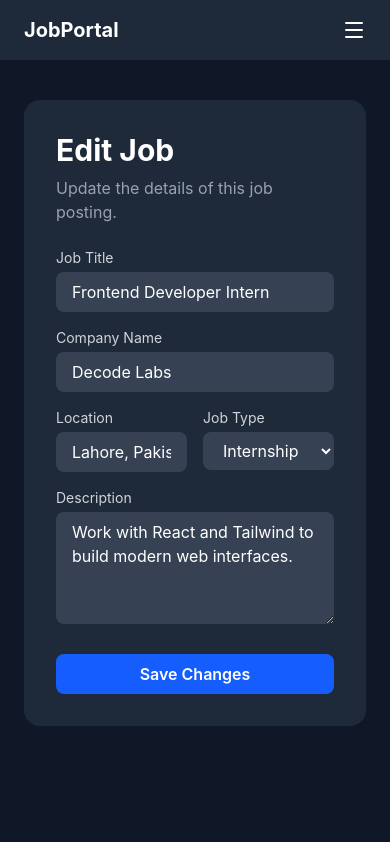
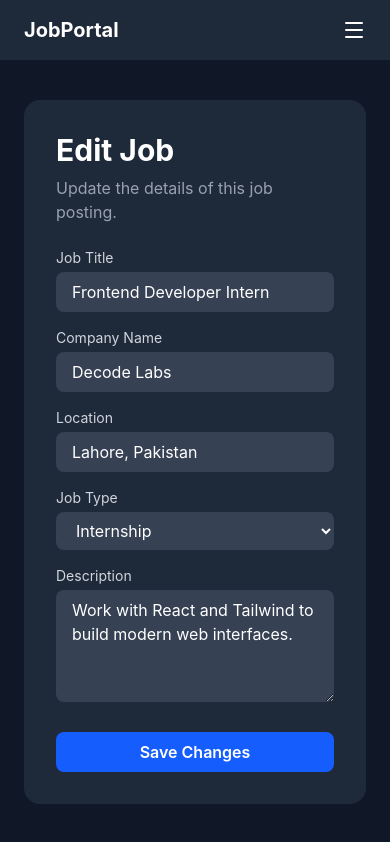
Before and after one commit to hamidnadeem043/JOB-PORTAL, a React (Vite) app in the folder job-portal/: page /recruiter/edit-job/1 in a window 390 px wide. Shown: the top 842 px of the page. Built offline with nearby package versions, Linux system fonts and the light colour scheme.

Commit message:
Fixed sizes for small screens

```diff
--- a/job-portal/src/pages/recruiter/EditJob.jsx
+++ b/job-portal/src/pages/recruiter/EditJob.jsx
@@ -70,7 +70,7 @@
             />
           </div>
 
-          <div className="grid grid-cols-2 gap-4">
+          <div className="grid grid-cols-1 sm:grid-cols-2 gap-4">
             <div>
               <label className="text-gray-300 text-sm mb-1 block">Location</label>
               <input
--- a/job-portal/src/pages/recruiter/PostJob.jsx
+++ b/job-portal/src/pages/recruiter/PostJob.jsx
@@ -22,7 +22,6 @@
   function handleSubmit(e) {
     e.preventDefault()
     console.log('New job posted:', formData)
-    // Yahan baad me Python backend ko POST request bhejenge
     navigate('/recruiter/dashboard')
   }
 
@@ -61,7 +60,7 @@
             />
           </div>
 
-          <div className="grid grid-cols-2 gap-4">
+          <div className="grid grid-cols-1 sm:grid-cols-2 gap-4">
             <div>
               <label className="text-gray-300 text-sm mb-1 block">Location</label>
               <input
```
